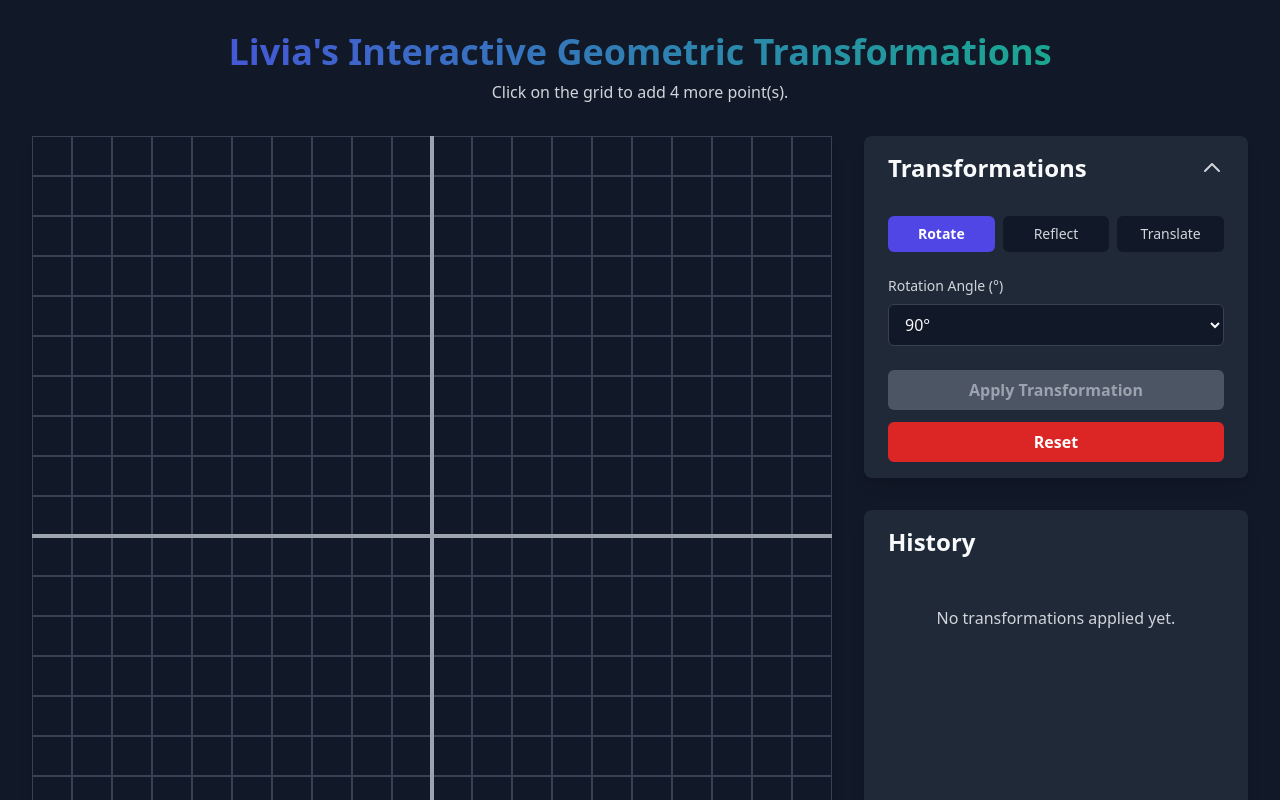
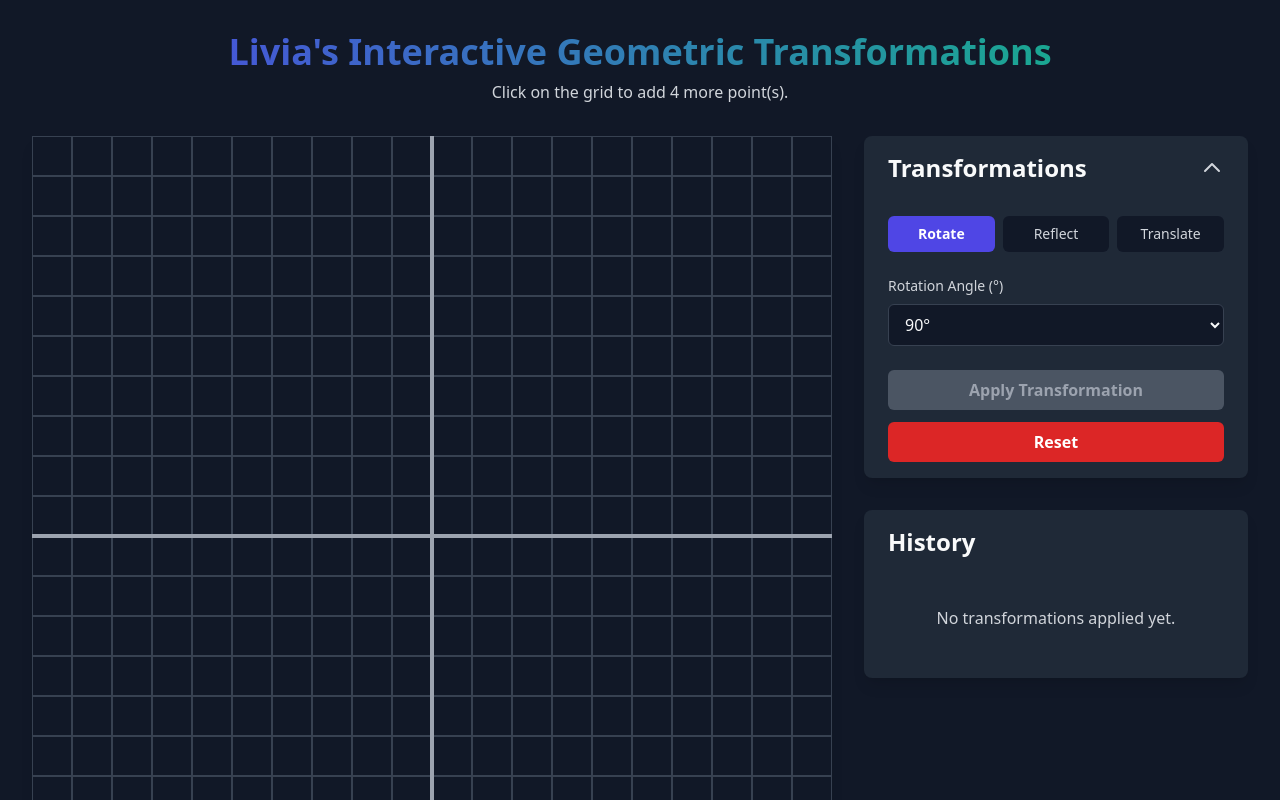
Before and after one commit to mickeydelo/Livia-s-Interactive-Geometric-Transformations, a React (Vite) app: page / in a window 1280 px wide. Shown: the top 800 px of the page. Built offline with nearby package versions, Linux system fonts and the light colour scheme.

Commit message:
feat: Make controls and log sticky
Add sticky positioning to the Controls and TransformationLog components in the App.tsx file. This ensures that these elements remain visible on larger screens as the user scrolls through the application content, improving usability.

```diff
--- a/App.tsx
+++ b/App.tsx
@@ -221,7 +221,8 @@ function App() {
               />
             </div>
           </div>
-          <div className="lg:col-span-1 flex flex-col gap-8">
+          <div className="lg:col-span-1">
+            <div className="flex flex-col gap-8 lg:sticky lg:top-8 lg:max-h-[calc(100vh-4rem)]">
               <Controls
                 onApply={handleApplyTransform}
                 onReset={handleReset}
@@ -234,6 +235,7 @@ function App() {
                 highlightedPointIndex={highlightedPointIndex}
               />
             </div>
+          </div>
         </main>
         <footer className="text-center text-text-secondary text-sm mt-8">
           ©DeLorenzo - {currentYear}
```
Lines whose indentation alone changed are shown as unchanged.
